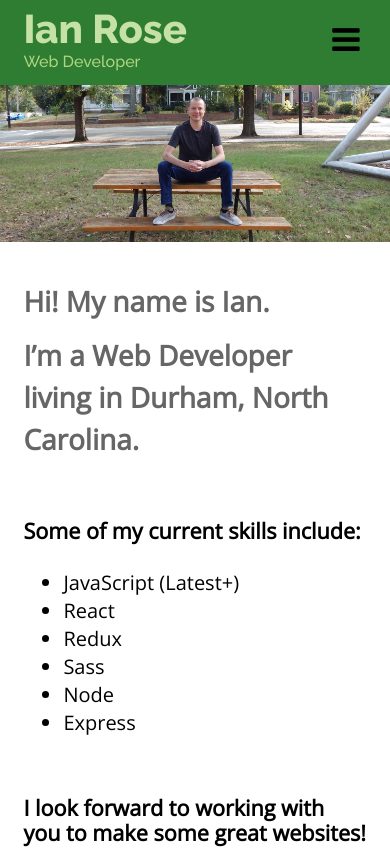
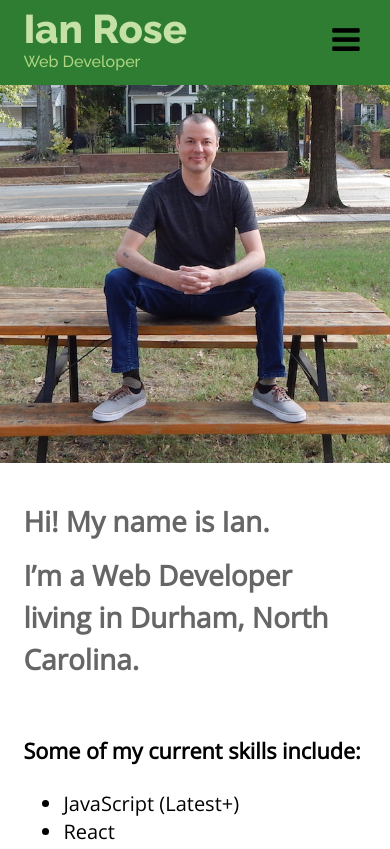
Before and after one commit to ianrosedev/Personal-Website, a React (Create React App) app: page / in a window 390 px wide. Shown: the top 849 px of the page. Built offline with nearby package versions, Linux system fonts and the light colour scheme.

Commit message:
Image swap for small screens

```diff
--- a/src/components/Contact/Contact.js
+++ b/src/components/Contact/Contact.js
@@ -13,6 +13,7 @@ const Contact = () => (
       <h1>Get in Touch</h1>
       <ImageJumbo
         image={require('../../media/images/ian-on-triangle-statue.jpg')}
+        imageCropped={require('../../media/images/ian-on-triangle-statue-cropped.jpg')}
         alt='Ian on a trangular statue'
       />
       <p>Email me or check out what projects I’m currently working on.</p>
--- a/src/components/Home/Home.js
+++ b/src/components/Home/Home.js
@@ -11,6 +11,7 @@ const Home = () => (
     </Helmet>
     <ImageJumbo
       image={require('../../media/images/ian-on-bench.jpg')}
+      imageCropped={require('../../media/images/ian-on-bench-cropped.jpg')}
       alt='Ian on bench'
     />
     <ContentCentered>
--- a/src/components/ImageJumbo/ImageJumbo.js
+++ b/src/components/ImageJumbo/ImageJumbo.js
@@ -1,19 +1,36 @@
-import React from 'react';
+import React, { Component } from 'react';
 import PropTypes from 'prop-types';
 import './ImageJumbo.css';
 
 const propTypes = {
   image: PropTypes.string.isRequired,
+  imageCropped: PropTypes.string,
   alt: PropTypes.string.isRequired
 };
 
-const ImageJumbo = ({ image, alt }) => (
-  <img
-    className='image-jumbo'
-    src={image}
-    alt={alt}
-  />
-);
+class ImageJumbo extends Component {
+  handleWindowResize = () => this.forceUpdate();
+
+  componentDidMount() {
+    window.addEventListener('resize', this.handleWindowResize);
+  }
+
+  componentWillUnmount() {
+    window.removeEventListener('resize', this.handleWindowResize);
+  }
+
+  render() {
+    const { image, imageCropped = image, alt } = this.props;
+
+    return (
+      <img
+        className='image-jumbo'
+        src={window.innerWidth > 599 ? image : imageCropped}
+        alt={alt}
+      />
+    );
+  }
+};
 
 ImageJumbo.propTypes = propTypes;
 
```
Also changed, not shown: src/media/images/ian-on-bench-cropped.jpg (added), src/media/images/ian-on-triangle-statue-cropped.jpg (added).
